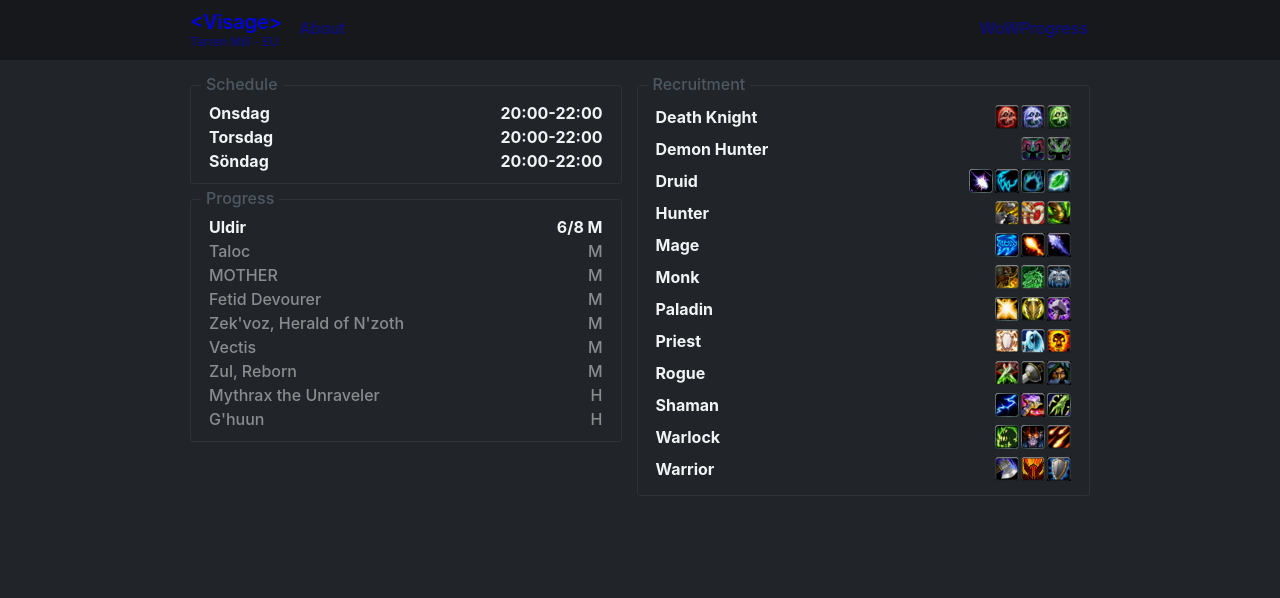
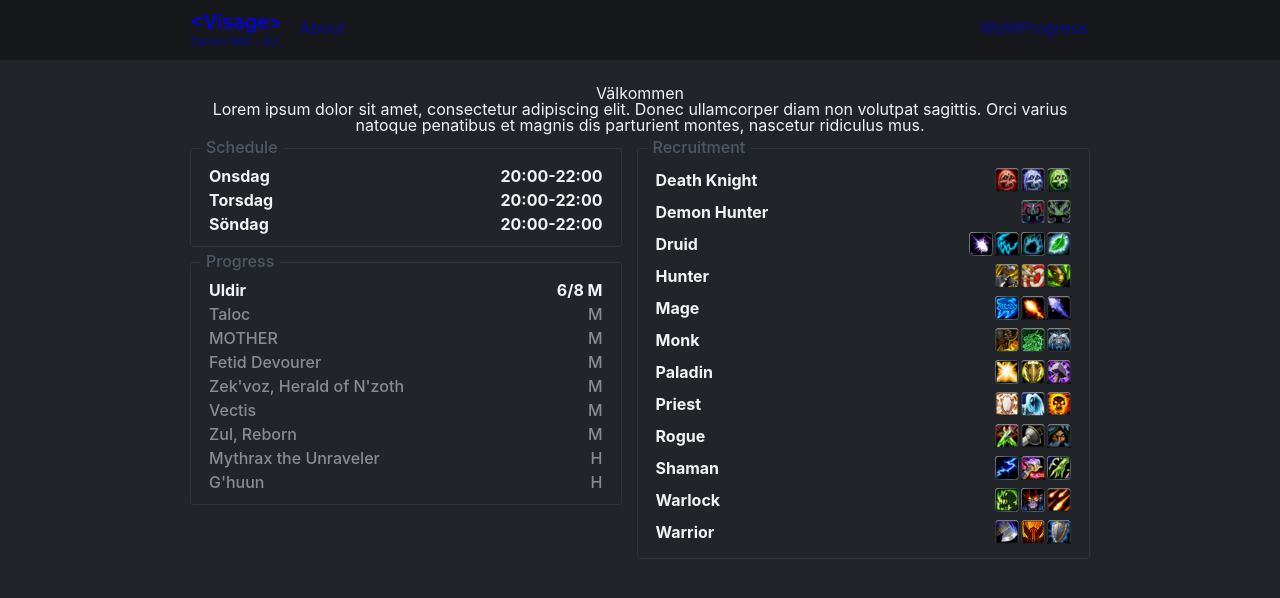
Before and after one commit to carlssonemil/visage, a Vue app: page / in a window 1280 px wide. Shown: the top 598 px of the page. Built offline with nearby package versions, Linux system fonts and the light colour scheme.

Commit message:
:lipstick: Add welcome text and adjust column styling

```diff
--- a/src/views/Home.vue
+++ b/src/views/Home.vue
@@ -1,5 +1,8 @@
 <template>
   <div class="home">
+    <h1>Välkommen</h1>
+    <p>Lorem ipsum dolor sit amet, consectetur adipiscing elit. Donec ullamcorper diam non volutpat sagittis. Orci varius natoque penatibus et magnis dis parturient montes, nascetur ridiculus mus.</p>
+
     <div class="columns">
       <div>
         <Schedule />
@@ -30,6 +33,7 @@
 
 .columns {
   display: flex;
+  margin: 15px 0;
 
   > div {
     display: flex;
@@ -49,6 +53,7 @@
 .module {
   border: 1px solid lighten($background-color, 5%);
   border-radius: 3px;
+  cursor: default;
   padding: 15px 10px 10px;
   position: relative;
 
```
